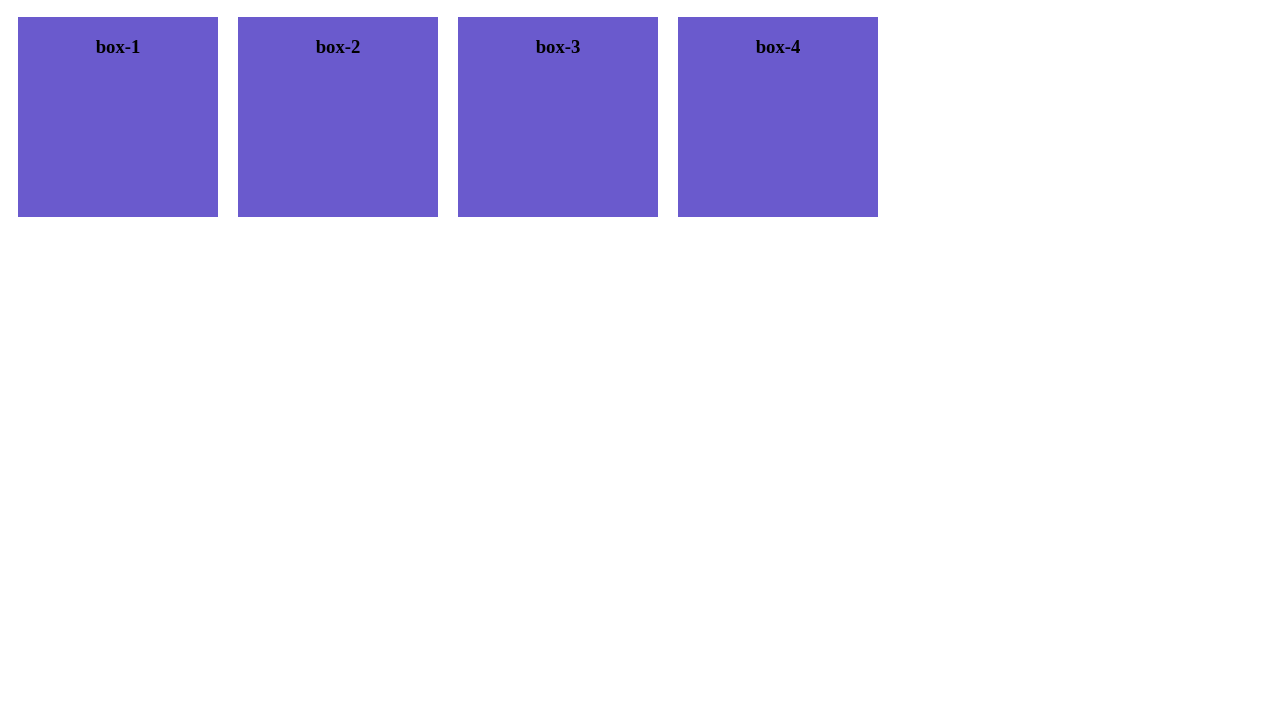
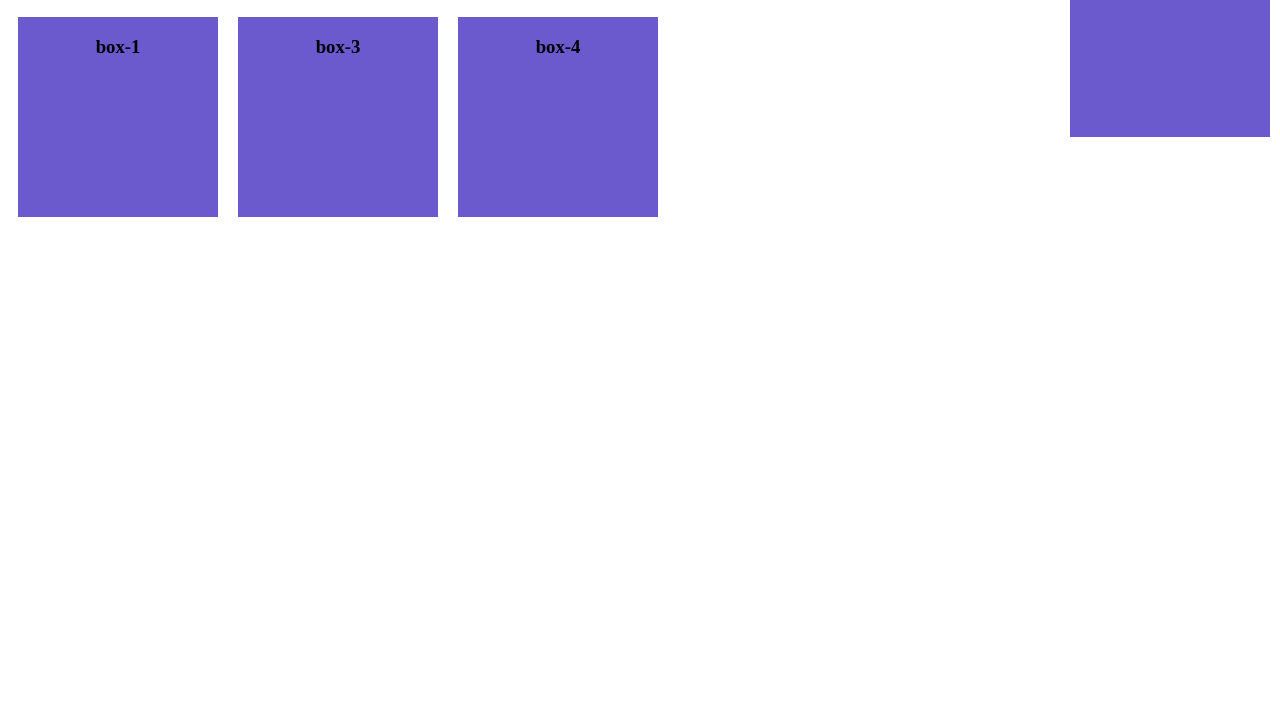
Before and after one commit to iamraufu/web-dev-practice, a plain HTML site: page css3/position.html in a window 1280 px wide. Shown: the part 73-800 px from the top of the page. Drawn offline with Linux system fonts and the light colour scheme.

Commit message:
position

```diff
--- a/css3/position.html
+++ b/css3/position.html
@@ -19,7 +19,9 @@
         }
 
         .box-2 {
-            position: relative;
+            position: absolute;
+            top: 0;
+            right: 0;
         }
     </style>
 </head>
```
